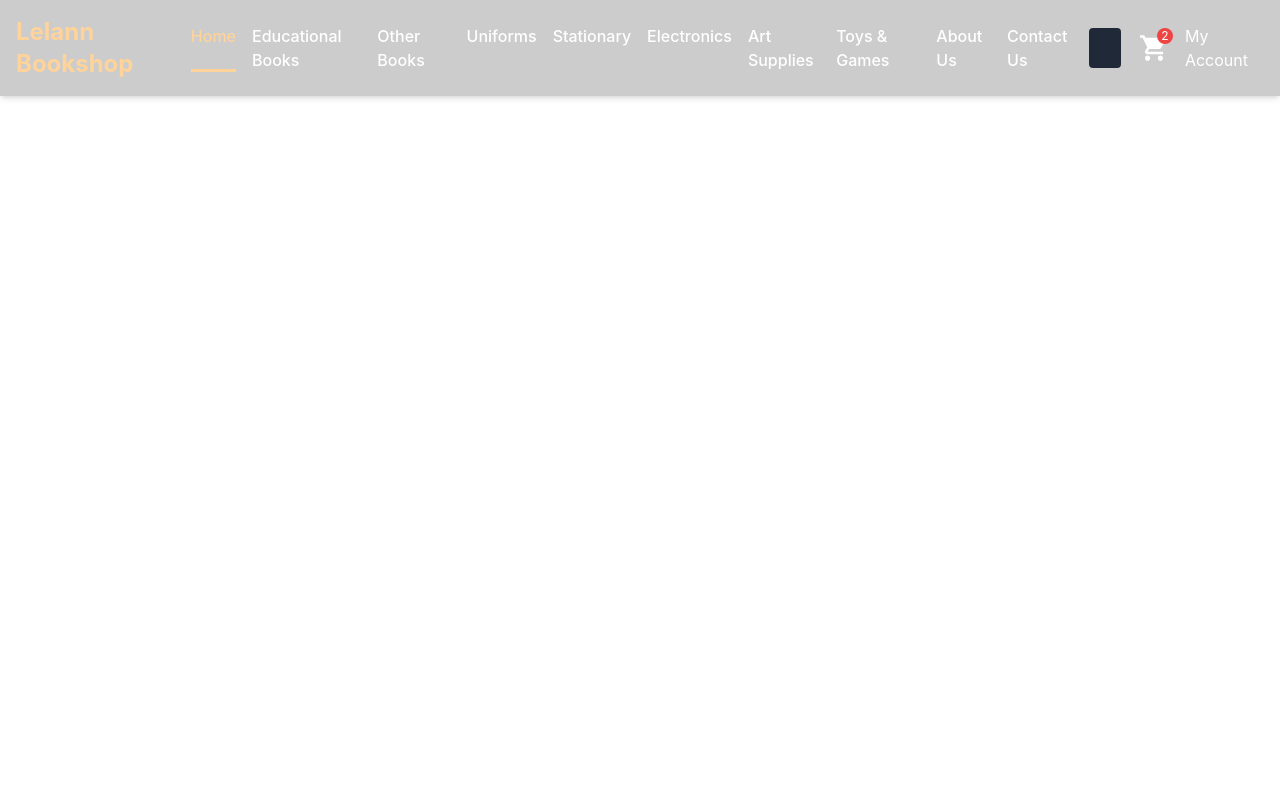
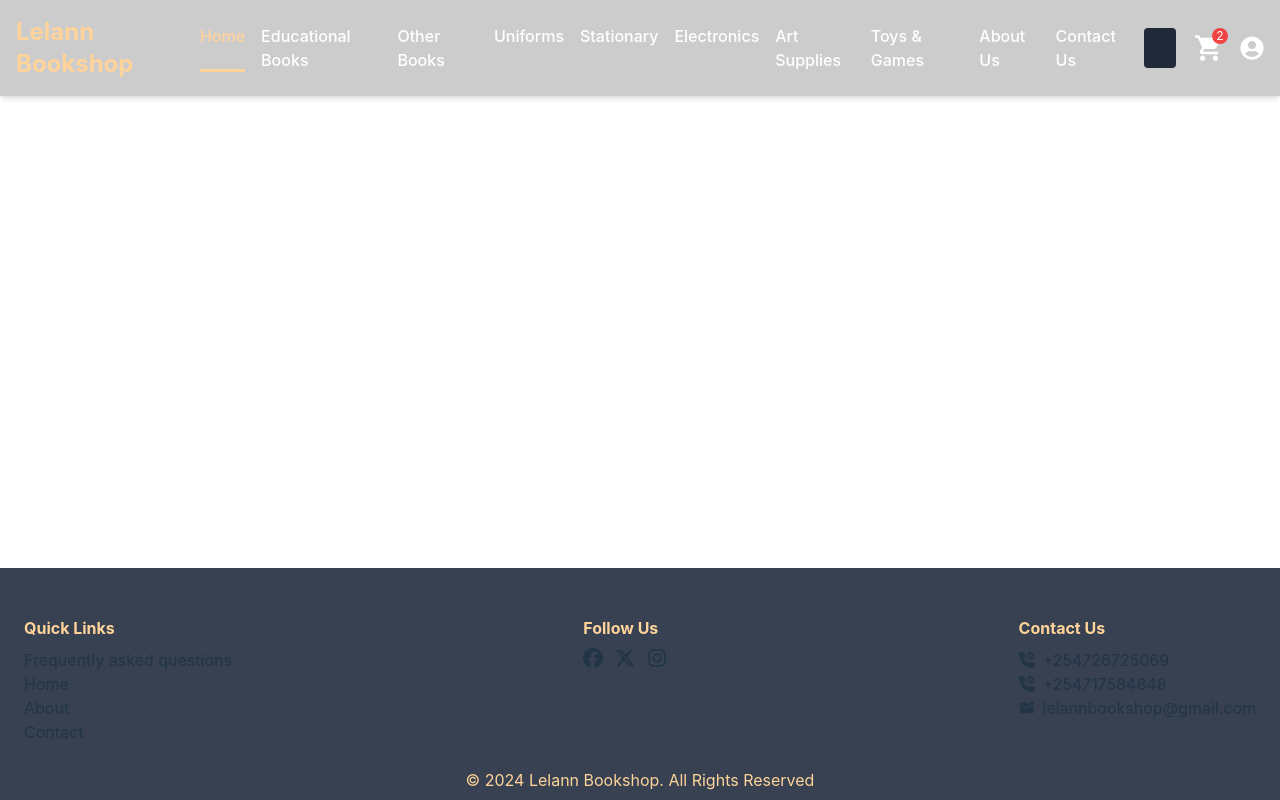
Before and after one commit to cassandra18/lelann-bookshop, a React (Vite) app in the folder frontend/: page / in a window 1280 px wide. Built offline with nearby package versions, Linux system fonts and the light colour scheme.

Commit message:
added a footer element

```diff
--- a/frontend/src/App.tsx
+++ b/frontend/src/App.tsx
@@ -1,9 +1,12 @@
-import Navbar from './components/navbar'
+import Navbar from './components/navbar';
+import Footer from './components/footer.';
+
 
 function App() {
   return (
     <>
       <Navbar />
+      <Footer />
     </>
   )
 }
--- /dev/null
+++ b/frontend/src/components/footer..tsx
@@ -0,0 +1,68 @@
+import React from 'react';
+import { Link } from 'react-router-dom';
+import { MdMarkEmailUnread } from "react-icons/md";
+import { FaPhoneVolume, FaFacebook, FaXTwitter } from "react-icons/fa6";
+import { FaInstagram } from "react-icons/fa";
+
+const Footer: React.FC = () => {
+    const phoneNumbers = [
+        { number: "+254726725069" },
+        { number: "+254717584848" }
+      ];
+
+      const email = "lelannbookshop@gmail.com";
+
+    return (
+        <>
+            <footer className="footer bg-gray-700 mt-auto ">
+                <div className="container">
+                    <div className="flex justify-between mt-6 p-6 mx-auto">
+                        <div className="col-md-4">
+                            <h2 style={{ color: '#FFD399',  fontWeight: "bolder", fontSize: "16px"}} >Quick Links</h2>
+                            <ul className='pt-2'>
+                                <li><Link to="/faq">Frequently asked  questions</Link></li>
+                                <li><Link to="/">Home</Link></li>
+                                <li><Link to="/about">About</Link></li>
+                                <li><Link to="/contact">Contact</Link></li>
+                            </ul>
+                        </div>
+                        <div className="col-md-4">
+                            <h3  style={{ color: '#FFD399', fontWeight: "bolder", fontSize: "16px"}} >Follow Us</h3>
+                            <ul className='flex justify-center space-x-3 text-xl pt-2'>
+                                <li><a href="https://www.facebook.com"><FaFacebook /></a></li>
+                                <li><a href="https://www.twitter.com"><FaXTwitter /></a></li>
+                                <li><a href="https://www.instagram.com"><FaInstagram /></a></li>
+                            </ul>
+                        </div>
+                        <div className="col-md-4">
+                            <h3  style={{ color: '#FFD399',  fontWeight: "bolder", fontSize: "16px"}} >Contact Us</h3>
+                            <ul className="pt-2">
+                            {phoneNumbers.map((phone, index) => (
+                            <li key={index} className="flex items-center space-x-2">
+                                <FaPhoneVolume />
+                                <a href={`tel:${phone.number}`} className="hover:underline">
+                                {phone.number}
+                                </a>
+                            </li>
+                            ))}
+                            <li className="flex items-center space-x-2">
+                            <MdMarkEmailUnread />
+                            <a href={`mailto:${email}`} className="hover:underline">
+                                {email}
+                            </a>
+                            </li>
+                        </ul>
+                        </div>
+                    </div>
+
+                    <div>
+                        <p className="text-center pb-2"  style={{ color: '#FFD399'}} > &copy; 2024 Lelann Bookshop. All Rights Reserved</p>
+                    </div>
+                </div>
+
+            </footer>
+        </>
+    );
+};
+
+export default Footer;
--- a/frontend/src/components/navbar.tsx
+++ b/frontend/src/components/navbar.tsx
@@ -1,6 +1,8 @@
 import React, { useState } from "react";
 import { NavLink } from "react-router-dom";
 import { IoMdCart } from "react-icons/io";
+import { FaUserCircle } from "react-icons/fa";
+
 interface NavItem {
   name: string;
   link: string;
@@ -32,6 +34,8 @@ const Navbar: React.FC = () => {
     >
       <div className="container flex justify-between items-center">
         <div className="text-2xl font-bold text-[#FFD399]">Lelann Bookshop</div>
+
+        {/* Desktop navigation */}
         <div className="hidden lg:flex space-x-4">
           {NavItems.map((item) => (
             <NavLink
@@ -45,6 +49,8 @@ const Navbar: React.FC = () => {
             </NavLink>
           ))}
         </div>
+
+        {/* Small devices */}
         <div className="lg:hidden">
           <button className="menu-button" onClick={toggleMenu}>
             {isMenuOpen ? (
@@ -101,7 +107,7 @@ const Navbar: React.FC = () => {
 
         {/* Account Link */}
         <NavLink to="/account" className="ml-4">
-          My Account
+        <FaUserCircle size={24} />
         </NavLink>
       </div>
       {isMenuOpen && (
--- a/frontend/src/index.css
+++ b/frontend/src/index.css
@@ -18,11 +18,16 @@
   -moz-osx-font-smoothing: grayscale;
 }
 
+#root {
+  display: flex;
+  flex-direction: column;
+  min-height: 100vh;
+}
 
-body {
+html, body {
   margin: 0;
   min-width: 320px;
-  min-height: 100vh;
+  height: 100%;
 }
 /* background color
 00293B prussian blue
@@ -69,6 +74,7 @@ FFD399 sunset
   border: none;
   outline: none;
   padding: 0.5rem;
+  font-size: em ;
 }
 
 .menu-button:focus {
```
